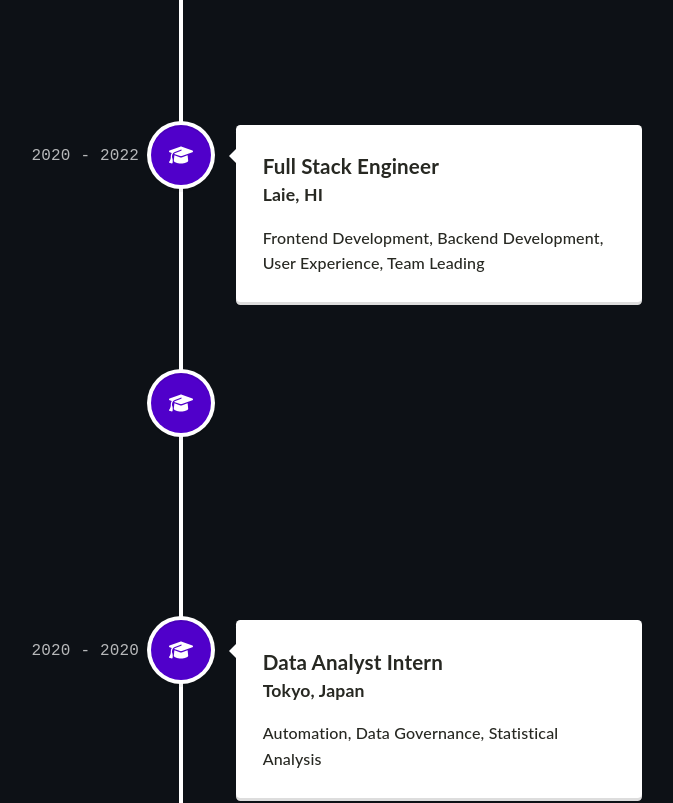
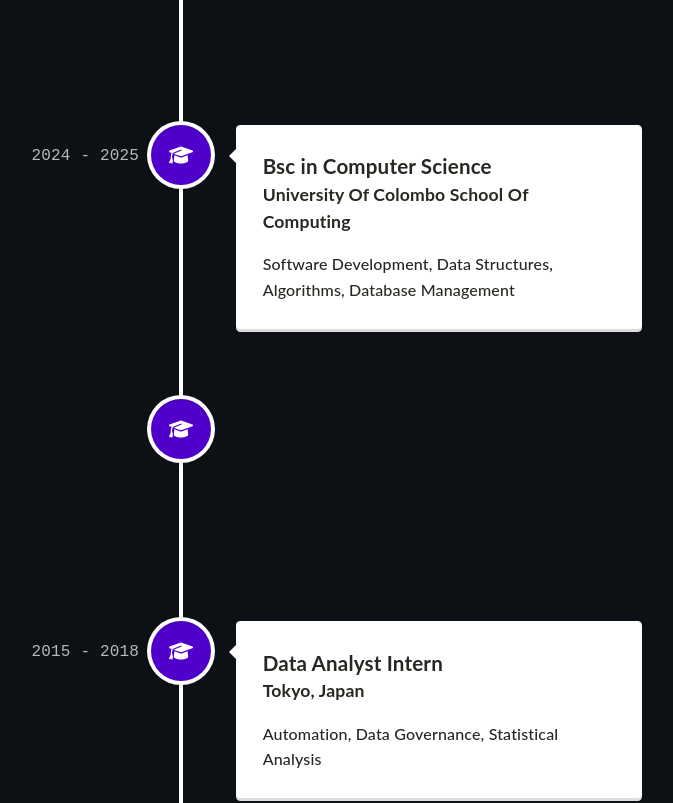
Before and after one commit to dilshanSankalpa/dilshansankalpa.github.io, a React (Create React App) app: page / in a window 1280 px wide. Shown: the part 1820-2623 px from the top of the page, without its empty margins (459-1132 px from the left). Built offline with nearby package versions, Linux system fonts and the light colour scheme.

Commit message:
chore: update education section with new degree details and revised descriptions

```diff
--- a/src/components/Education.tsx
+++ b/src/components/Education.tsx
@@ -23,36 +23,36 @@
             <h3 className="vertical-timeline-element-title">Master's in Data analytics</h3>
             <h4 className="vertical-timeline-element-subtitle">University of Kelaniya</h4>
             <p>
-              Full-stack Web Development, GenAI/LLM, Project Management, Business Development
+              Data Science, Machine Learning, Data Engineering, Data Visualization
             </p>
           </VerticalTimelineElement>
           <VerticalTimelineElement
             className="vertical-timeline-element--work"
-            date="2020 - 2022"
+            date="2024 - 2025"
             iconStyle={{ background: '#5000ca', color: 'rgb(39, 40, 34)' }}
             icon={<FontAwesomeIcon icon={faGraduationCap} />}
           >
-            <h3 className="vertical-timeline-element-title">Full Stack Engineer</h3>
-            <h4 className="vertical-timeline-element-subtitle">Laie, HI</h4>
+            <h3 className="vertical-timeline-element-title">Bsc in Computer Science</h3>
+            <h4 className="vertical-timeline-element-subtitle">University Of Colombo School Of Computing</h4>
             <p>
-              Frontend Development, Backend Development, User Experience, Team Leading
+              Software Development, Data Structures, Algorithms, Database Management
             </p>
           </VerticalTimelineElement>
           <VerticalTimelineElement
             className="vertical-timeline-element--work"
-            date="2021 - 2021"
+            date="2020 - 2023"
             iconStyle={{ background: '#5000ca', color: 'rgb(39, 40, 34)' }}
             icon={<FontAwesomeIcon icon={faGraduationCap} />}
           >
-            <h3 className="vertical-timeline-element-title">Staff Engineer Intern</h3>
-            <h4 className="vertical-timeline-element-subtitle">Laie, HI</h4>
+            <h3 className="vertical-timeline-element-title">Advance Level</h3>
+            <h4 className="vertical-timeline-element-subtitle">Others Stream, Walisinghe M.V.</h4>
             <p>
-              Full-stack Development, API Development, User Experience
+              Mathematics, Physics, ICT, District Rank 1
             </p>
           </VerticalTimelineElement>
           <VerticalTimelineElement
             className="vertical-timeline-element--work"
-            date="2020 - 2020"
+            date="2015 - 2018"
             iconStyle={{ background: '#5000ca', color: 'rgb(39, 40, 34)' }}
             icon={<FontAwesomeIcon icon={faGraduationCap} />}
           >
```
